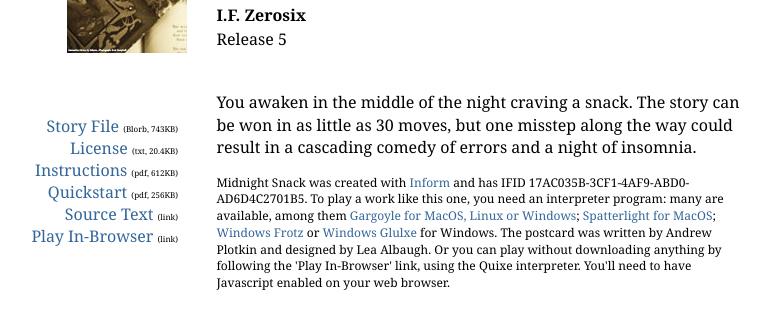
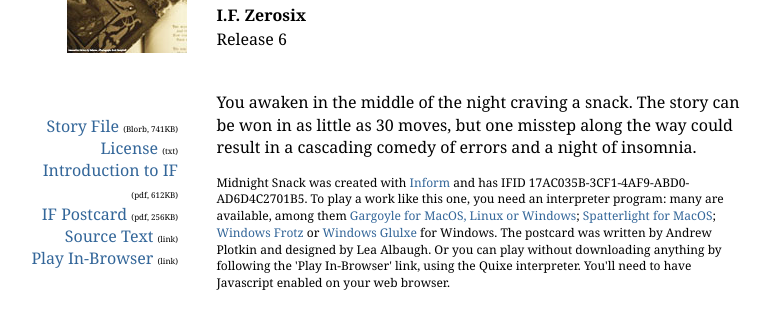
Before and after one commit to ifzerosix/midnightsnack, a plain HTML site: page index.html in a window 1280 px wide. Shown: the part 132-460 px from the top of the page, without its empty margins (38-807 px from the left). Drawn offline with Linux system fonts and the light colour scheme.

Commit message:
Add files to folder
Release 6 update

```diff
--- a/index.html
+++ b/index.html
@@ -13,12 +13,12 @@
 <div class="introduction">
 	<h1><span>Midnight Snack</span></h1>
 	<h2><span>I.F. Zerosix</span></h2>
-	<div class="bibliography"><span>Release 5</span></div>
+	<div class="bibliography"><span>Release 6</span></div>
 </div>
 <div class="links">
 	<ul>
-	<li><div class="download"><a href="Midnight Snack.gblorb">Story File</a> <span class="filetype">(Blorb,&nbsp;743KB)</span></div></li>
-	<div class="auxiliary"><li><a href="License.txt">License</a> <span class="filetype">(txt,&nbsp;20.4KB)</span></li><li><a href="IntroductionToIF.pdf">Instructions</a> <span class="filetype">(pdf,&nbsp;612KB)</span></li><li><a href="Postcard.pdf">Quickstart</a> <span class="filetype">(pdf,&nbsp;256KB)</span></li><li><a href="source.html">Source Text</a> <span class="filetype">(link)</span></li><li><a href="play.html">Play In-Browser</a> <span class="filetype">(link)</span></li></div>
+	<li><div class="download"><a href="Midnight Snack.gblorb">Story File</a> <span class="filetype">(Blorb,&nbsp;741KB)</span></div></li>
+	<div class="auxiliary"><li><a href="License.txt">License</a> <span class="filetype">(txt)</span></li><li><a href="IntroductionToIF.pdf">Introduction to IF</a> <span class="filetype">(pdf,&nbsp;612KB)</span></li><li><a href="Postcard.pdf">IF Postcard</a> <span class="filetype">(pdf,&nbsp;256KB)</span></li><li><a href="source.html">Source Text</a> <span class="filetype">(link)</span></li><li><a href="play.html">Play In-Browser</a> <span class="filetype">(link)</span></li></div>
 	</ul>
 </div>
 
```
Also changed, not shown: source.html (+2 -2 lines), LICENSE.TXT (added), source.txt.
